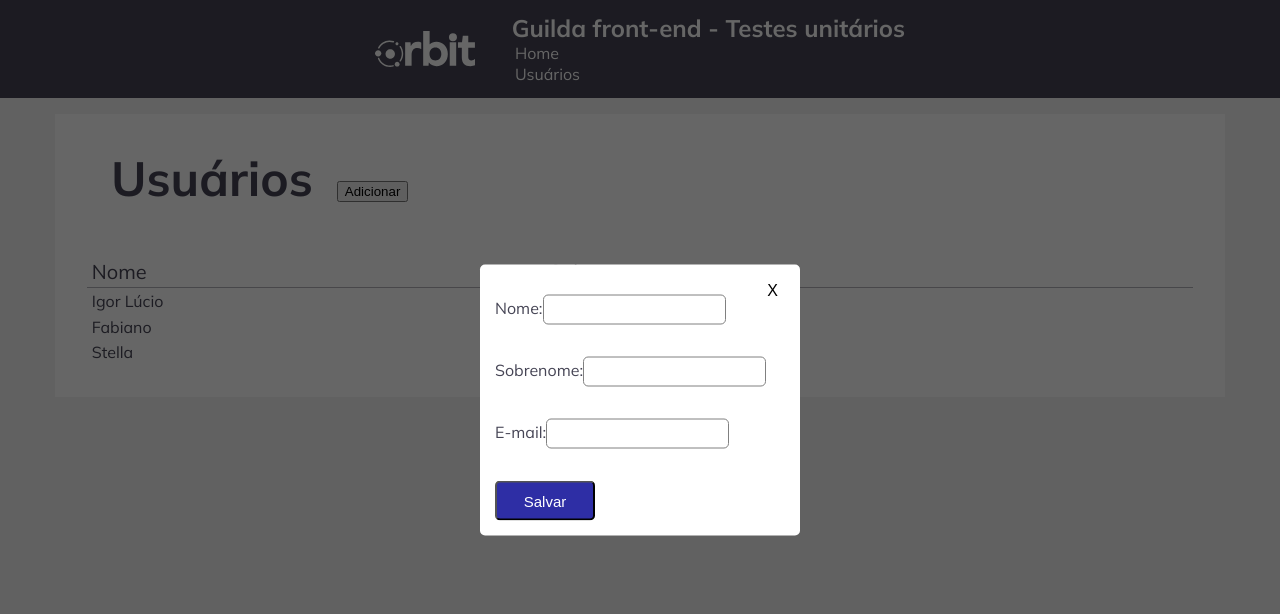
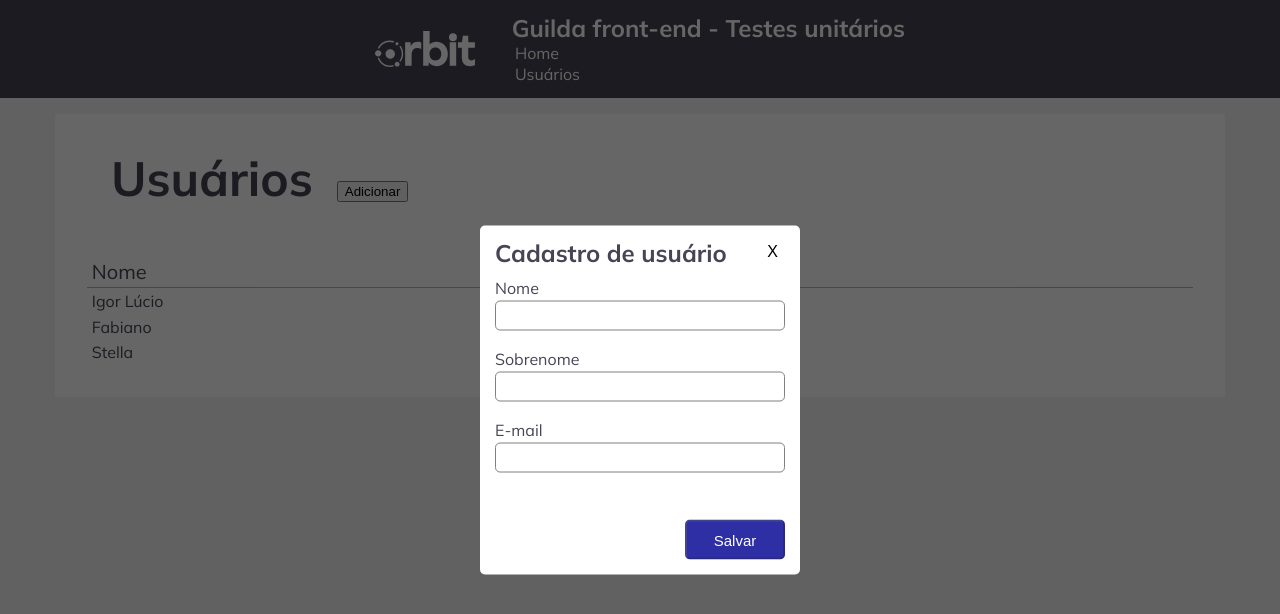
Before and after one commit to fabianomarcos/users-crud-wtestes, a React (Create React App) app: page /users in a window 1280 px wide. Both pictures are taken after a click on the button "Adicionar". Shown: the top 614 px of the page. Built offline with nearby package versions, Linux system fonts and the light colour scheme.

Commit message:
feat: handleSubmit and fields values

```diff
--- a/src/ts/views/users/index.tsx
+++ b/src/ts/views/users/index.tsx
@@ -1,4 +1,3 @@
-
 // packages
 import { useCallback, useState, useMemo } from 'react';
 
@@ -9,17 +8,23 @@ import Modal from "../../components/Modal";
 import UsersCrudForm from "./items/usersCrudForm";
 import Table from "../../components/table";
 
+
+const initialState = {
+	name: "",
+	lastName: "",
+	email: ""
+}
+
 const Users = () => {
     // states
     const [open, setOpen] = useState(false);
-
-
-    // effects
+	const [form, setForm] = useState(initialState);
     const handleClose = useCallback(() => {
         setOpen(false);
     }, [])
 
     const openModal = useCallback(() => {
+		setForm({ name: "", lastName: "", email: "" })
         setOpen(true);
     }, [])
 
@@ -55,6 +60,10 @@ const Users = () => {
         []
     )
 
+	const handleSubmitForm = useCallback((e) => {
+		e.preventDefault()
+		handleClose();
+	}, [handleClose])
 
     return (
         <div>
@@ -66,7 +75,10 @@ const Users = () => {
                 <Table data={data} columns={columns} />
 
                 <Modal show={open} handleClose={handleClose}>
-                    <UsersCrudForm />
+                    <UsersCrudForm
+						handleSubmitForm={handleSubmitForm}
+						setForm={setForm}
+						form={form} />
                 </Modal>
             </div>
         </div>
--- a/src/ts/views/users/items/usersCrudForm.tsx
+++ b/src/ts/views/users/items/usersCrudForm.tsx
@@ -1,24 +1,62 @@
-import React from 'react';
+import React, { useEffect } from 'react';
+import Input from 'ts/components/input/input';
+import { FormValidations } from "ts/utils/validation"
 
+import styles from "src/style.module.scss";
+import useValidation from 'ts/hooks/useValidation';
 
-const UsersCrudForm = (props: any) => {
-    return (
-        <form action="">
-            <label>
-                Nome:
-                <input></input>
-            </label>
-            <label>
-                Sobrenome:
-                <input></input>
-            </label>
-            <label>
-                E-mail:
-                <input></input>
-            </label>
-            <button>Salvar</button>
-        </form>
-    )
+interface IProps {
+	handleSubmitForm: any;
+	setForm: any;
+	form: any;
+}
+
+const UsersCrudForm = ({ handleSubmitForm, setForm, form }:IProps) => {
+	const { errors, hasErrors } = useValidation(form, FormValidations) as any
+	const setInput = (newValue: any) => setForm((value: any) => ({...value, ...newValue}));
+
+	useEffect(() => {
+		setForm({});
+		setInput({ name: "", lastName: "", email: "" })
+	}, []);
+
+	return (
+	<>
+		<h3>Cadastro de usuário</h3>
+		<form onSubmit={handleSubmitForm}>
+			<div className="form-group">
+				<Input
+					value={form.name}
+					name="name"
+					onChange={(e: any) => setInput({ name: e.target.value })}
+					label="Nome"
+					error={errors.name}
+				/>
+				<Input
+					value={form.lastName}
+					name="lastName"
+					onChange={(e: any) => setInput({ lastName: e.target.value })}
+					label="Sobrenome"
+					error={errors.lastName}
+				/>
+				<Input
+					value={form.email}
+					name="email"
+					onChange={(e: any) => setInput({ email: e.target.value })}
+					label="E-mail"
+					error={errors.email}
+				/>
+			</div>
+
+			<div className={styles.center}>
+				<button
+					type="submit"
+					className={hasErrors && `${styles.disabled}`}
+					disabled={hasErrors}>Salvar</button>
+			</div>
+		</form>
+	</>
+  )
 }
 
 export default UsersCrudForm;
```
